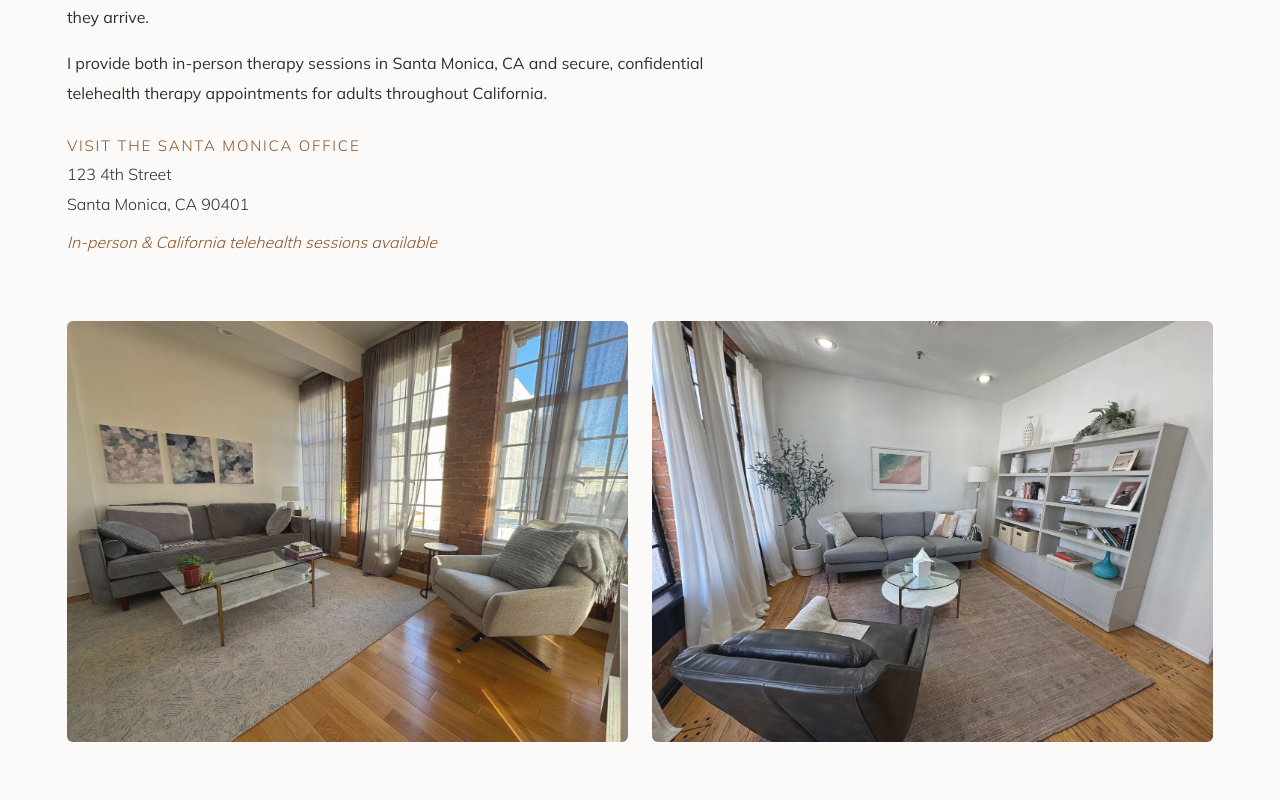
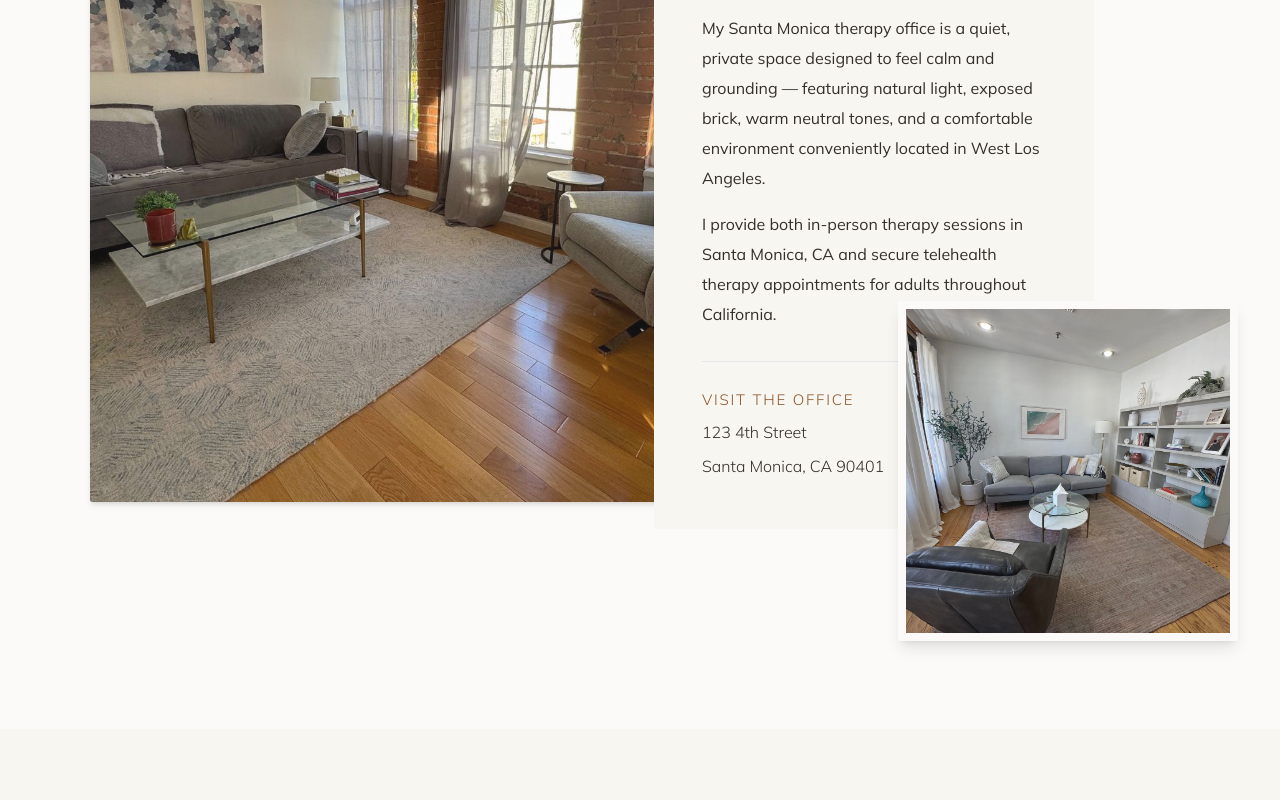
Before and after one commit to Darkshadow-123/conejo-clone, a Next.js app: page / in a window 1280 px wide. Shown: the part 5880-6680 px from the top of the page. Built offline with nearby package versions, Linux system fonts and the light colour scheme.

Commit message:
feat: remake OurOffice with asymmetric layout; remove card shadow

```diff
--- a/components/sections/OurOffice.jsx
+++ b/components/sections/OurOffice.jsx
@@ -3,59 +3,79 @@ import Eyebrow from "../ui/Eyebrow";
 import Script from "../ui/Script";
 import TintedImage from "../ui/TintedImage";
 
-/**
- * NEW section (does not exist in the original template).
- * Introduces Dr. Reynolds' real Santa Monica office using her own photos,
- * and gives the space a chance to speak for itself the way it does for
- * clients walking in the door.
- */
 export default function OurOffice() {
   return (
-    <section id="office" className="bg-stone">
-      <Container className="py-section-md">
-        <div className="flex flex-col gap-4 lg:max-w-[640px]">
+    <section id="office" className="bg-stone py-section-md lg:pb-[200px] lg:pt-[120px]">
+      <Container>
+        <div className="relative mx-auto max-w-[1100px]">
+          {/* Main Asymmetric Grid */}
+          <div className="flex flex-col lg:flex-row lg:items-center">
+
+            {/* Left: Large Featured Image */}
+            <div className="z-0 w-full lg:w-3/5">
+              <TintedImage
+                src="/images/office-1.jpg"
+                alt="Warm, sunlit therapy office lounge"
+                tint="tan-light"
+                sizes="(min-width: 1024px) 60vw, 100vw"
+                className="aspect-[4/3] w-full rounded-sm object-cover shadow-md lg:aspect-[4/5] lg:h-[700px]"
+              />
+            </div>
+
+            {/* Right: Overlapping Text Card */}
+            <div className="relative z-10 -mt-12 w-full px-6 lg:-ml-24 lg:mt-0 lg:w-2/5 lg:px-0">
+              <div className="bg-oatmeal p-8 lg:p-12">
                 <Eyebrow>Santa Monica Therapy Office</Eyebrow>
-          <h2 className="font-serif text-h2 font-light text-slate">
+                <h2 className="mt-4 font-serif text-h2 font-light text-slate">
                   A calm space to <Script>land</Script>.
                 </h2>
-          <p className="mt-2 font-sans text-body text-slate">
+                <p className="mt-6 font-sans text-body text-slate">
                   My Santa Monica therapy office is a quiet, private space designed to
-            feel calm and grounding &mdash; featuring natural light, exposed brick, warm neutral
-            tones, and a comfortable, uncluttered environment conveniently located in West Los Angeles. Clients often
-            mention how the serene atmosphere helps them unwind the moment
-            they arrive.
+                  feel calm and grounding &mdash; featuring natural light, exposed brick,
+                  warm neutral tones, and a comfortable environment conveniently located
+                  in West Los Angeles.
                 </p>
-          <p className="font-sans text-body text-slate">
-            I provide both in-person therapy sessions in Santa Monica, CA and secure, confidential
+                <p className="mt-4 font-sans text-body text-slate">
+                  I provide both in-person therapy sessions in Santa Monica, CA and secure
                   telehealth therapy appointments for adults throughout California.
                 </p>
-          <address className="mt-2 flex flex-col gap-0 font-sans text-body font-light not-italic text-slate">
+
+                <div className="mt-8 border-t pt-6">
+                  <address className="flex flex-col gap-1 font-sans text-body font-light not-italic text-slate">
                     <span className="font-sans text-eyebrow uppercase text-rust">
-              Visit the Santa Monica Office
+                      Visit the Office
                     </span>
                     <span>123 4th Street</span>
                     <span>Santa Monica, CA 90401</span>
-            <span className="mt-2 italic text-rust">
-              In-person &amp; California telehealth sessions available
-            </span>
                   </address>
                 </div>
+              </div>
+            </div>
+          </div>
 
-        <div className="mt-16 grid grid-cols-1 gap-6 sm:grid-cols-2">
-          <TintedImage
-            src="/images/office-1.jpg"
-            alt="Warm, sunlit therapy office lounge with exposed brick, sheer curtains, and a comfortable seating area"
-            tint="tan-light"
-            sizes="(min-width: 640px) 50vw, 100vw"
-            className="aspect-[4/3] rounded-md"
-          />
+          {/* Bottom Right: Secondary Smaller Image — absolutely positioned below/right of the main layout.
+              Requires lg:pb-[200px] on the outer section to avoid clipping. */}
+          <div className="z-20 mt-12 hidden lg:absolute lg:-bottom-28 lg:-right-12 lg:block lg:w-[340px]">
             <TintedImage
               src="/images/office-2.jpg"
-            alt="Cozy office nook with a gray sofa, leather armchair, and shelving styled with warm, calming decor"
+              alt="Cozy office nook with a gray sofa"
               tint="tan-light"
-            sizes="(min-width: 640px) 50vw, 100vw"
-            className="aspect-[4/3] rounded-md"
+              sizes="350px"
+              className="aspect-square w-full rounded-sm object-cover shadow-lg border-8 border-stone"
             />
+          </div>
+
+          {/* Mobile Secondary Image */}
+          <div className="mt-12 px-6 lg:hidden w-full">
+            <TintedImage
+              src="/images/office-2.jpg"
+              alt="Cozy office nook with a gray sofa"
+              tint="tan-light"
+              sizes="100vw"
+              className="aspect-[4/3] w-full rounded-sm object-cover shadow-md"
+            />
+          </div>
+
         </div>
       </Container>
     </section>
```
Lines whose indentation alone changed are shown as unchanged.
